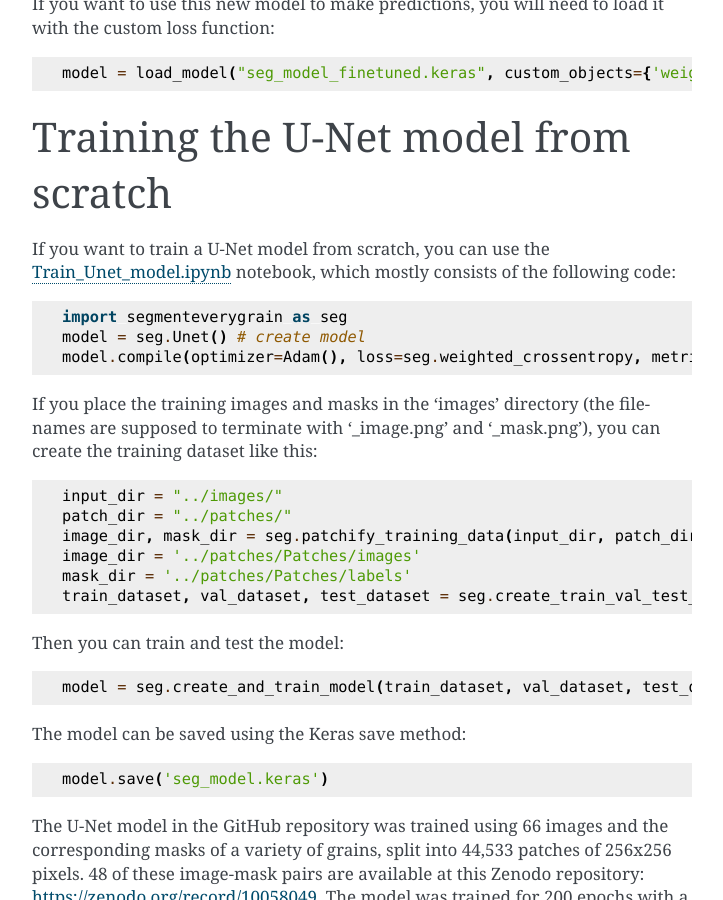
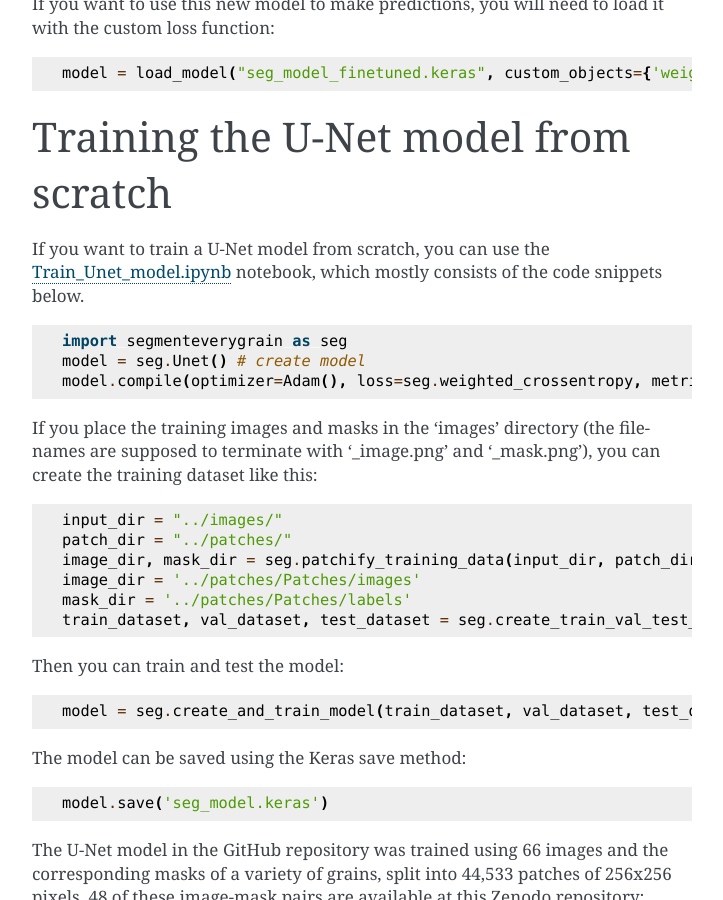
Before and after one commit to zsylvester/segmenteverygrain, a Sphinx documentation site: the page built from docs/source/getting_started.rst, in a window 1280 px wide and 900 px high, scrolled down 6024 px. Shown: the whole window, without its empty margins (388-1111 px from the left). Built offline with Sphinx 7.4.7, drawn with Linux system fonts in a browser that asks for light colours.

Commit message:
minor tweaks

```diff
--- a/docs/source/getting_started.rst
+++ b/docs/source/getting_started.rst
@@ -276,7 +276,7 @@ If you want to use this new model to make predictions, you will need to load it
 Training the U-Net model from scratch
 -------------------------------------
 
-If you want to train a U-Net model from scratch, you can use the `Train_Unet_model.ipynb <https://github.com/zsylvester/segmenteverygrain/blob/main/segmenteverygrain/Train_Unet_model.ipynb>`_ notebook, which mostly consists of the following code:
+If you want to train a U-Net model from scratch, you can use the `Train_Unet_model.ipynb <https://github.com/zsylvester/segmenteverygrain/blob/main/Train_Unet_model.ipynb>`_ notebook, which mostly consists of the code snippets below.
 
 .. code-block:: python
 
```
Also changed, not shown: paper/paper.md (line endings or trailing spaces).
